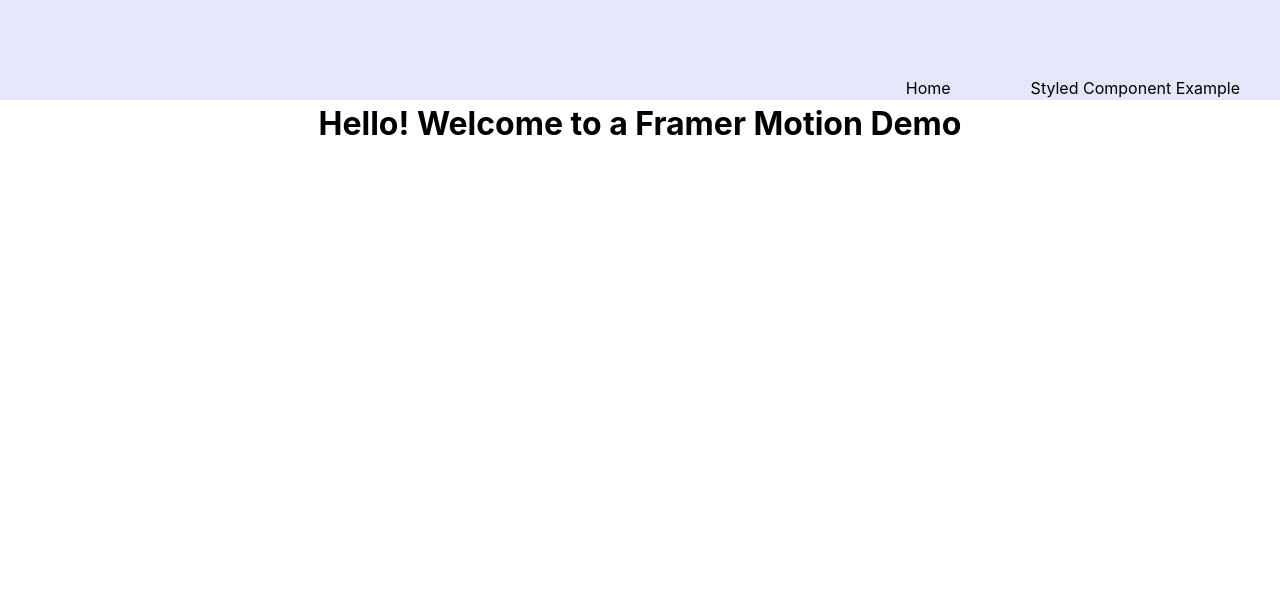
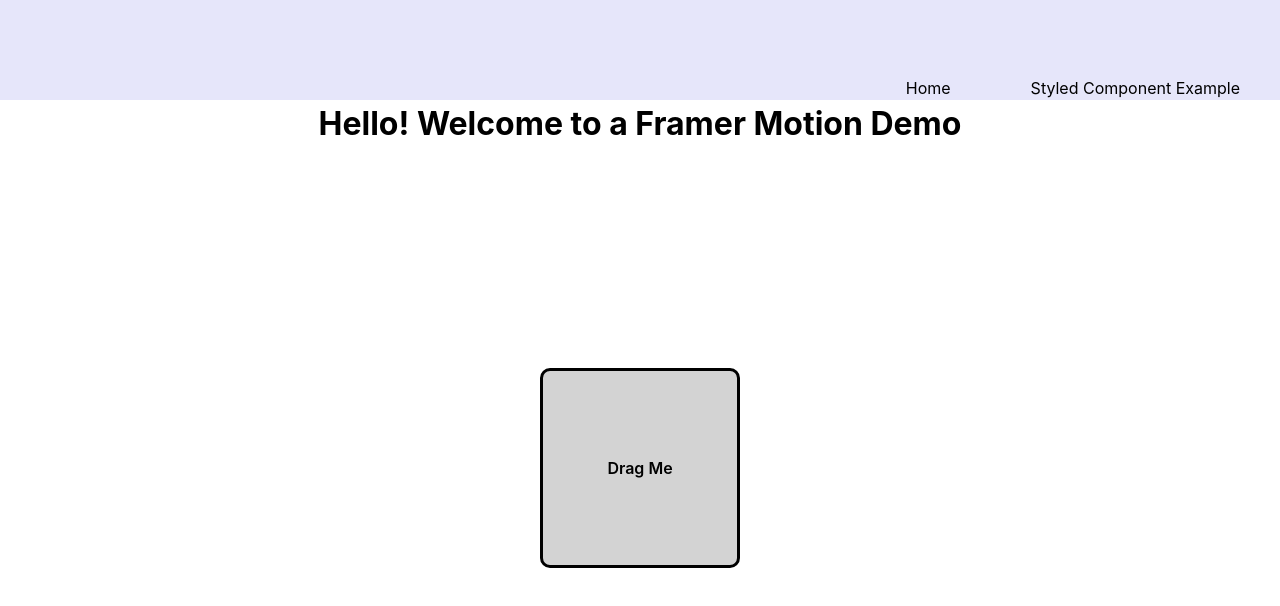
Before and after one commit to krferrell/framer-motion, a React (Create React App) app: page / in a window 1280 px wide. Shown: the top 606 px of the page. Built offline with nearby package versions, Linux system fonts and the light colour scheme.

Commit message:
feat(app): drag for presentation

```diff
--- /dev/null
+++ b/src/DragForPresentation/Drag.js
@@ -0,0 +1,12 @@
+import React from "react";
+import { Box, Wrapper } from "./styles";
+
+const Drag = () => {
+  return (
+    <Wrapper>
+      <Box drag>Drag Me</Box>
+    </Wrapper>
+  );
+};
+
+export default Drag;
--- /dev/null
+++ b/src/DragForPresentation/styles.js
@@ -0,0 +1,22 @@
+import styled from "styled-components";
+import { motion } from "framer-motion";
+
+export const Wrapper = styled.div`
+  height: 80vh;
+  width: 100vw;
+  display: flex;
+  justify-content: center;
+  align-items: center;
+`;
+
+export const Box = styled(motion.div)`
+  height: 200px;
+  width: 200px;
+  border: 3px solid black;
+  background-color: lightgrey;
+  border-radius: 10px;
+  display: flex;
+  justify-content: center;
+  align-items: center;
+  font-weight: 600;
+`;
--- a/src/pages/home/Home.js
+++ b/src/pages/home/Home.js
@@ -1,7 +1,13 @@
 import React from "react";
+import Drag from "../../DragForPresentation/Drag";
 
 const Home = () => {
-  return <h1>Hello! Welcome to a Framer Motion Demo</h1>;
+  return (
+    <>
+      <h1>Hello! Welcome to a Framer Motion Demo</h1>
+      <Drag />
+    </>
+  );
 };
 
 export default Home;
```
